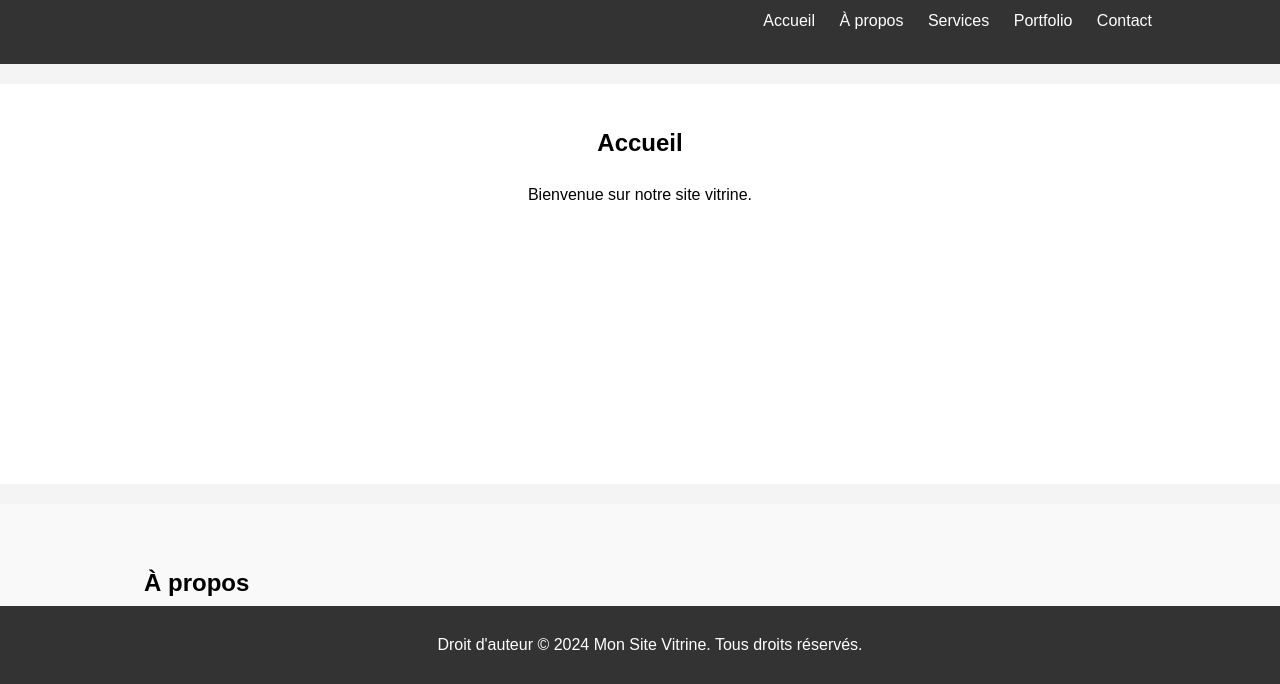
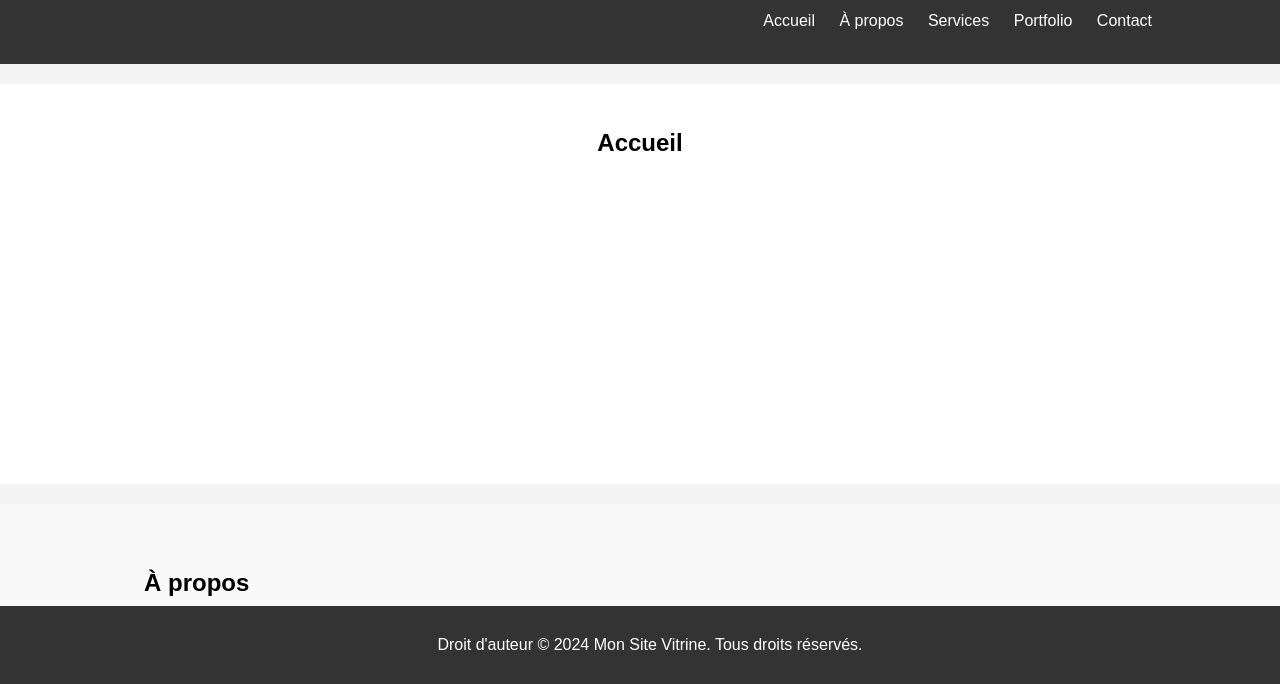
Before and after one commit to mialyramihone/site, a plain HTML site: page index.html in a window 1280 px wide. Shown: the part 116-800 px from the top of the page. Drawn offline with Linux system fonts and the light colour scheme.

Commit message:
Update index.html

```diff
--- a/index.html
+++ b/index.html
@@ -81,7 +81,7 @@
     <section id="accueil" class="showcase">
         <div class="container">
             <h2>Accueil</h2>
-            <p>Bienvenue sur notre site vitrine.</p>
+            <p></p>
         </div>
     </section>
 
```
